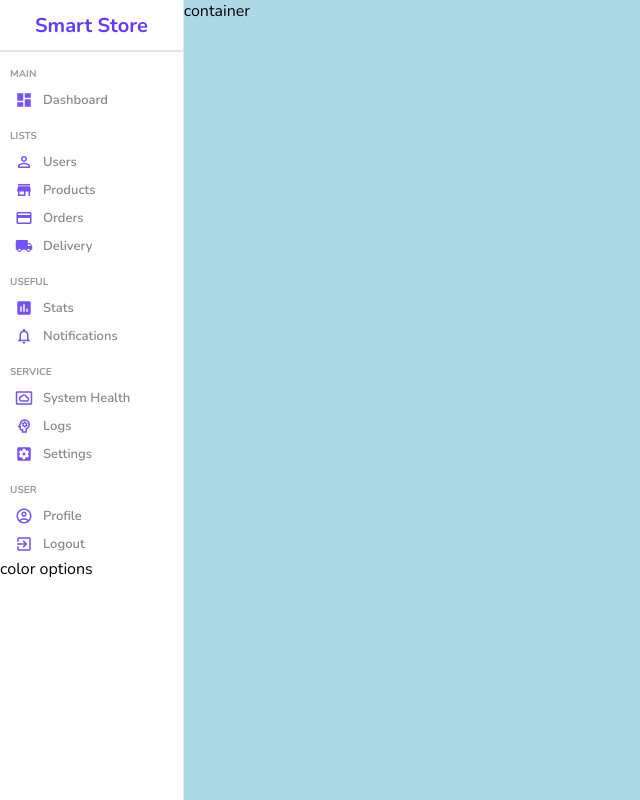
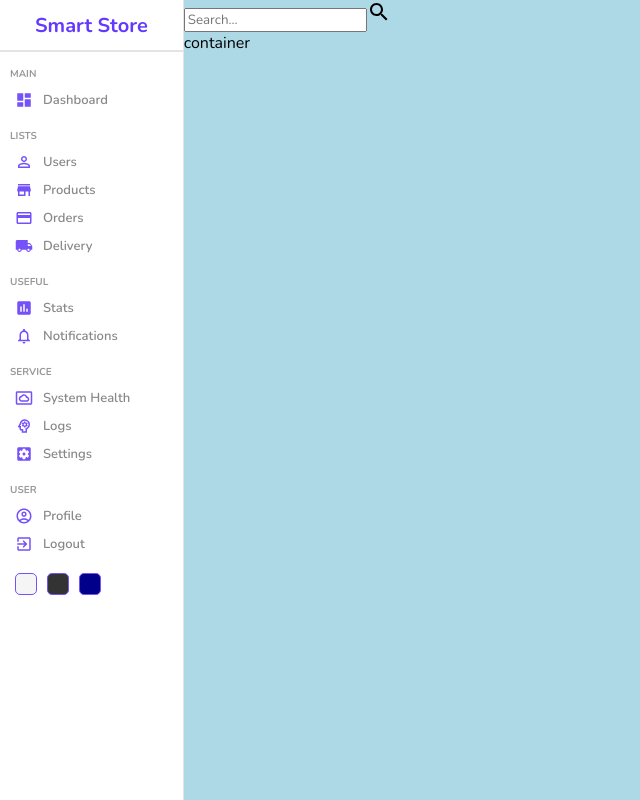
Before and after one commit to anjola-adeuyi/smart-store-dashboard, a React (Create React App) app: page / in a window 1280 px wide. Shown: the whole page, without its empty margins (0-640 px from the left). Built offline with nearby package versions, Linux system fonts and the light colour scheme.

Commit message:
color options and theme set

```diff
--- a/src/components/navbar/Navbar.tsx
+++ b/src/components/navbar/Navbar.tsx
@@ -1,7 +1,19 @@
 import './navbar.scss';
+import SearchOutlinedIcon from '@mui/icons-material/SearchOutlined';
 
 const Navbar = () => {
-  return <div>Navbar</div>;
+  return (
+    <div className='navbar'>
+      <div className='wrapper'>
+        <div className='search'></div>
+        <input type='text' placeholder='Search...' />
+        <SearchOutlinedIcon />
+      </div>
+      <div className='items'>
+        <div className='item'></div>
+      </div>
+    </div>
+  );
 };
 
 export default Navbar;
--- a/src/components/sidebar/Sidebar.tsx
+++ b/src/components/sidebar/Sidebar.tsx
@@ -77,7 +77,11 @@ const Sidebar = () => {
           </li>
         </ul>
       </div>
-      <div className='bottom'>color options</div>
+      <div className='bottom'>
+        <div className='colorOption'></div>
+        <div className='colorOption'></div>
+        <div className='colorOption'></div>
+      </div>
     </div>
   );
 };
--- a/src/components/sidebar/sidebar.scss
+++ b/src/components/sidebar/sidebar.scss
@@ -62,4 +62,29 @@
       }
     }
   }
+
+  .bottom {
+    display: flex;
+    align-items: center;
+    margin: 10px;
+
+    .colorOption {
+      width: 20px;
+      height: 20px;
+      border-radius: 5px;
+      border: 1px solid #7451f8;
+      cursor: pointer;
+      margin: 5px;
+
+      &:nth-child(1) {
+        background-color: whitesmoke;
+      }
+      &:nth-child(2) {
+        background-color: #333;
+      }
+      &:nth-child(3) {
+        background-color: darkblue;
+      }
+    }
+  }
 }
--- a/src/pages/home/Home.tsx
+++ b/src/pages/home/Home.tsx
@@ -1,3 +1,4 @@
+import Navbar from '../../components/navbar/Navbar';
 import Sidebar from '../../components/sidebar/Sidebar';
 import './home.scss';
 
@@ -5,7 +6,10 @@ const Home = () => {
   return (
     <div className='home'>
       <Sidebar />
-      <div className='homeContainer'>container</div>
+      <div className='homeContainer'>
+        <Navbar />
+        container
+      </div>
     </div>
   );
 };
```
